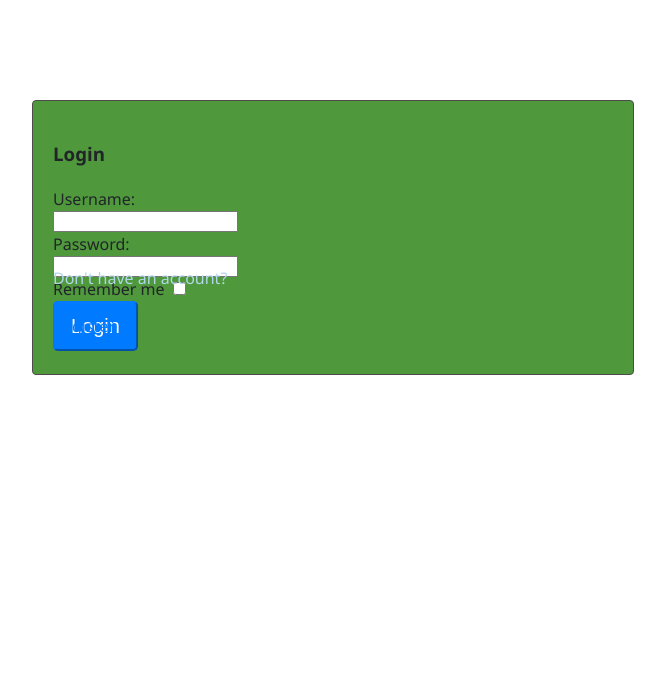
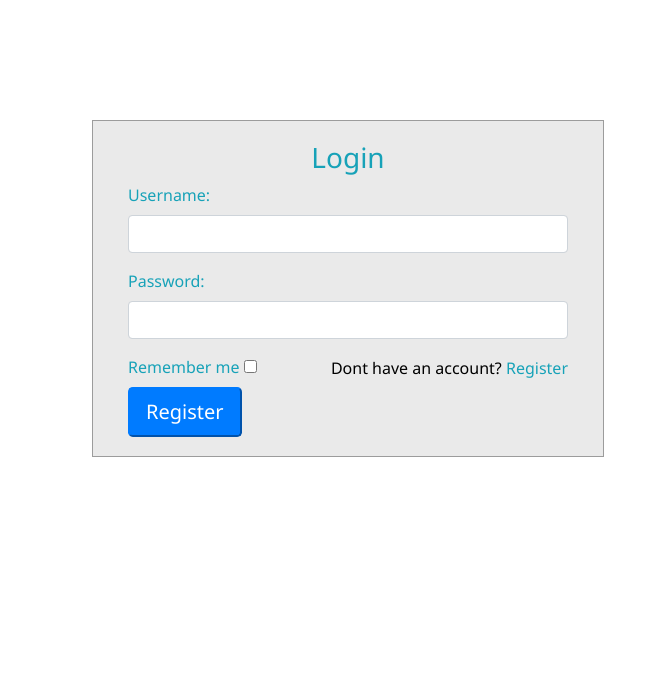
Before and after one commit to bbruno001/Trollilter, a Flask app: page /login in a window 1280 px wide. Shown: the top 697 px of the page, without its empty margins (248-913 px from the left). After the commit the page ends 457 px from the top, so only its background shows below. Run offline with Flask 2, Linux system fonts and the light colour scheme.

Commit message:
Some ajusts in Login and Register Pages.

```diff
--- a/app/static/css/mystyle.css
+++ b/app/static/css/mystyle.css
@@ -1,3 +1,32 @@
+@media (min-width: 768px){
+  .container {
+    max-width: 720px;
+    align-items: center;
+  }
+  .col {
+    flex: 0 0 50%;
+    max-width: 50%;
+  }
+
+  .col-md-12 {
+    -ms-flex: 0 0 100%;
+    flex: 0 0 100%;
+    max-width: 100%;
+  }
+}
+
+@media (min-width: 10px){
+  .navbar{
+    position: relative;
+    align-items: center;
+    display: flex;
+    padding-left: 0;
+    list-style: none;
+    background-color:#343a40;
+    flex-direction: row;
+  }
+}
+
 body {
   margin: 0;
   padding: 0;
@@ -10,19 +39,6 @@ body {
   color: #212529;
   text-align: left;
   background-color: #fff;
-}
-
-@media (min-width: 10px){
-  .navbar{
-    position: relative;
-    align-items: center;
-    display: flex;
-    padding-left: 0;
-    list-style: none;
-    background-color:#343a40;
-    box-sizing: border-box;
-    flex-direction: row;
-  }
 }
 
 .mb {
@@ -51,26 +67,26 @@ body {
   list-style: none;
 }
 
-#login .container #login-row #login-column #login-box {
-  margin-top: 100px;
-  max-width: 600px;
-  border: 1px solid rgb(78, 75, 75);
-  background-color: #4f983c;
-  border-radius: .25rem;
-}
-
-#login .container #login-row #login-column #login-box #login-form {
-  padding: 20px;
-}
-
-#login .container #login-row #login-column #login-box #login-form #register-link {
-  margin-top: -85px;
-}
-
 h1 {
   color: black;
   margin-left: 20px;
   font-size: 2.5rem;
+}
+
+.h3, h3 {
+  font-size: 1.75rem;
+}
+.h1, .h2, .h3, .h4, .h5, .h6, h1, h2, h3, h4, h5, h6 {
+  margin-bottom: .5rem;
+  font-family: inherit;
+  font-weight: 500;
+  line-height: 1.2;
+  color: inherit;
+}
+
+h1, h2, h3, h4, h5, h6 {
+  margin-top: 0rem;
+  margin-bottom: .5rem;
 }
 
 li {
@@ -84,7 +100,7 @@ ul {
 
 p {
   margin-top: 0;
-  margin-bottom: 1.5rem;
+  margin-bottom: 2.5rem;
 }
 
 div {
@@ -96,6 +112,81 @@ a {
   text-decoration: none;
   background-color: transparent;
   -webkit-text-decoration-skip: objects;
+}
+
+label {
+  display: inline-block;
+  margin-bottom: .5rem;
+}
+
+form {
+  display: block;
+  margin-top: 0em;
+}
+
+.form-control {
+  display: block;
+  width: 100%;
+  padding: .375rem .75rem;
+  font-size: 1rem;
+  line-height: 1.5;
+  color: #495057;
+  background-color: #fff;
+  background-clip: padding-box;
+  border: 1px solid #ced4da;
+  border-radius: .25rem;
+  transition: border-color .15s ease-in-out,box-shadow .15s ease-in-out;
+}
+
+.form-group {
+  margin-bottom: 1rem;
+}
+
+button, input, optgroup, select, textarea {
+  margin: 0;
+  font-family: inherit;
+  font-size: inherit;
+  line-height: inherit;
+}
+
+#login .container #login-row #login-column #login-box {
+  margin-top: 120px;
+  border: 1px solid #9C9C9C;
+  background-color: #EAEAEA;
+}
+
+#login .container #login-row #login-column #login-box #login-form {
+  padding: 20px;
+}
+
+#login .container #login-row #login-column #login-box #login-form #register-link {
+  margin-top: -97px;
+}
+
+#login-link {
+  margin-top: -45px;
+}
+
+.text-info {
+  color: #17a2b8!important;
+}
+
+.text-center {
+  text-align: center!important;
+}
+
+.text-right {
+  text-align: right!important;
+}
+
+.align-items-center {
+  -ms-flex-align: center!important;
+  align-items: center!important;
+}
+
+.justify-content-center {
+  -ms-flex-pack: center!important;
+  justify-content: center!important;
 }
 
 .btn {
@@ -113,28 +204,33 @@ a {
   font-size: 1.5rem;
 }
 
-@media (min-width: 768px){
-  .container {
-    max-width: 720px;
-  }
-}
-
 .text-box{
   padding: 4rem 2rem;
   background-color:	#d9baee;
   border-radius: .3rem;
-  box-sizing: border-box;
+
 }
 
 .container {
-
   padding-right: 15px;
   padding-left: 15px;
   margin-right: auto;
   margin-left: auto;
 }
 
-.starter-template {
-  padding: 3rem 1.5rem;
-  text-align: center;
+ .col-md-12, .col-md-6, .col-md-auto {
+  position: relative;
+  width: 80%;
+  min-height: 1px;
+  padding-right: 15px;
+  padding-left: 15px;
 }
+
+.row {
+  display: -ms-flexbox;
+  display: flex;
+  -ms-flex-wrap: wrap;
+  flex-wrap: wrap;
+  margin-right: -15px;
+  margin-left: -15px;
+}
--- a/app/templates/login.html
+++ b/app/templates/login.html
@@ -7,8 +7,8 @@
             <div class="container">
                 <div id="login-row" class="row justify-content-center align-items-center">
                     <div id="login-column" class="col-md-6">
-                        <div id="login-box" class="col-md-12">
-                            <form id="login-form" class="form" action="/log" method="post">
+                        <div id="login-box" class="col-md-12 ">
+                            <form id="login-form" class="form" action="/reg" method="POST">
                                 <h3 class="text-center text-info">Login</h3>
                                 <div class="form-group">
                                     <label for="username" class="text-info">Username:</label><br>
@@ -19,14 +19,13 @@
                                     <input type="password" name="password" id="password" class="form-control">
                                 </div>
                                 <div class="form-group">
-                                    <label for="remember-me" class="text-info"><span>Remember me</span> <span><input id="remember-me" name="remember-me" type="checkbox"></span></label><br>
-                                    <button type="submit" name="submit" class="btn btn-info btn-md">Login</button>
+                                    <label for="remember-me" class="text-info"><span>Remember me</span> <span><input id="remember-me" name="remember-me" type="checkbox"></span></label><br>
+                                    <button type="submit" name="submit" class="btn btn-info btn-md">Register</button>
                                 </div>
-                                <div id="register-link" class="text-right">
-                                    <p style="color:rgb(177, 215, 233);">Don't have an account?</p>
+                                <p id="register-link" class="text-right">
+                                    <span style="color:black;">Dont have an account?</span>
                                     <a href="/register" class="text-info">Register</a>
-
-                                </div>
+                                </p>
                             </form>
                         </div>
                     </div>
--- a/app/templates/register.html
+++ b/app/templates/register.html
@@ -25,9 +25,9 @@
                                 <div class="form-group">
                                     <button type="submit" name="submit" class="btn btn-info btn-md">Register</button>
                                 </div>
-                                <p id="register-link" class="text-right" style="text-align-last: auto;">
+                                <p id="login-link" class="text-right">
                                     <span style="color:black;">Already have an account?</span>
-                                    <a href="/login" class="text-info">Register</a>
+                                    <a href="/login" class="text-info">Login</a>
                                 </p>
                             </form>
                         </div>
```
